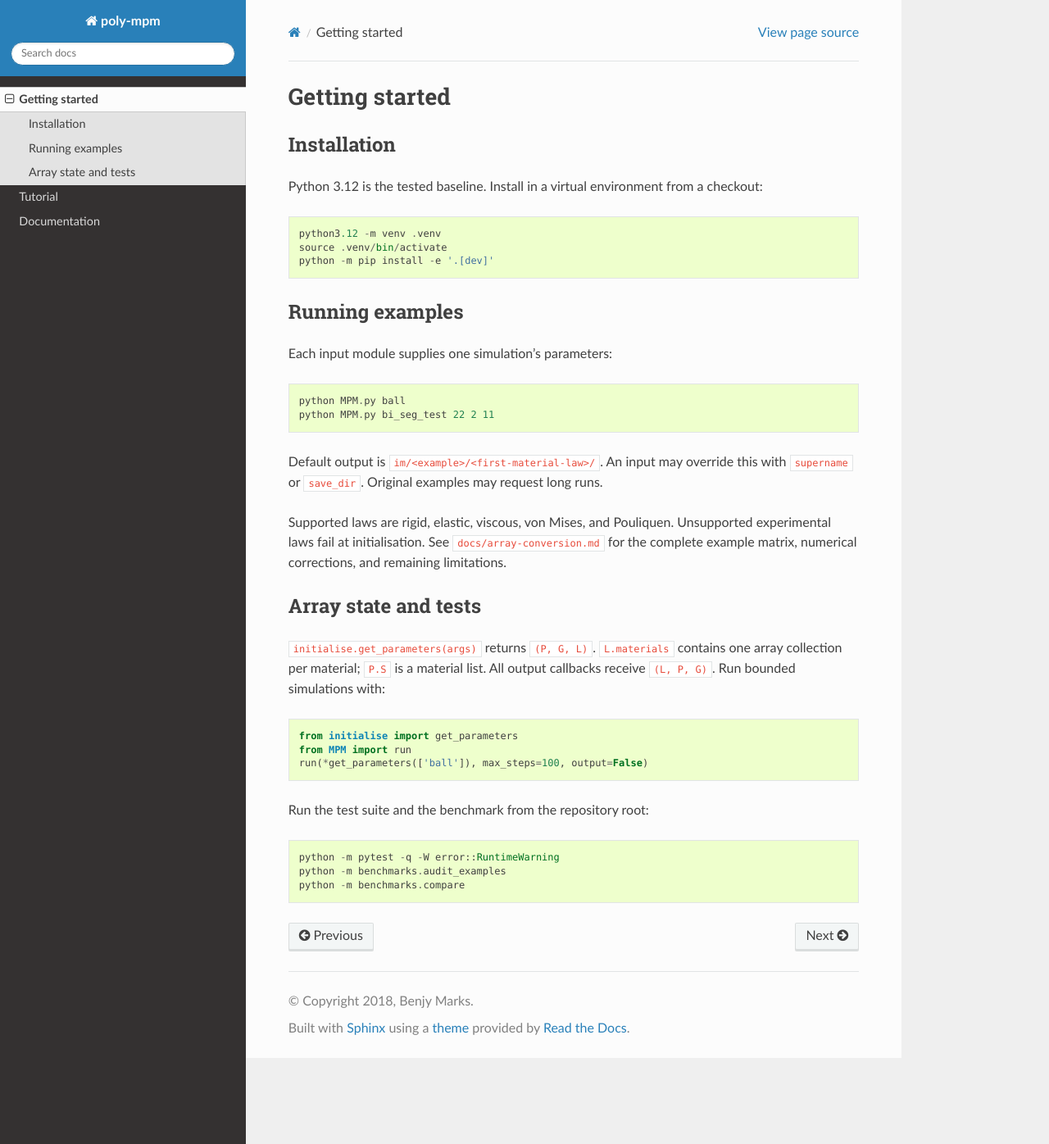
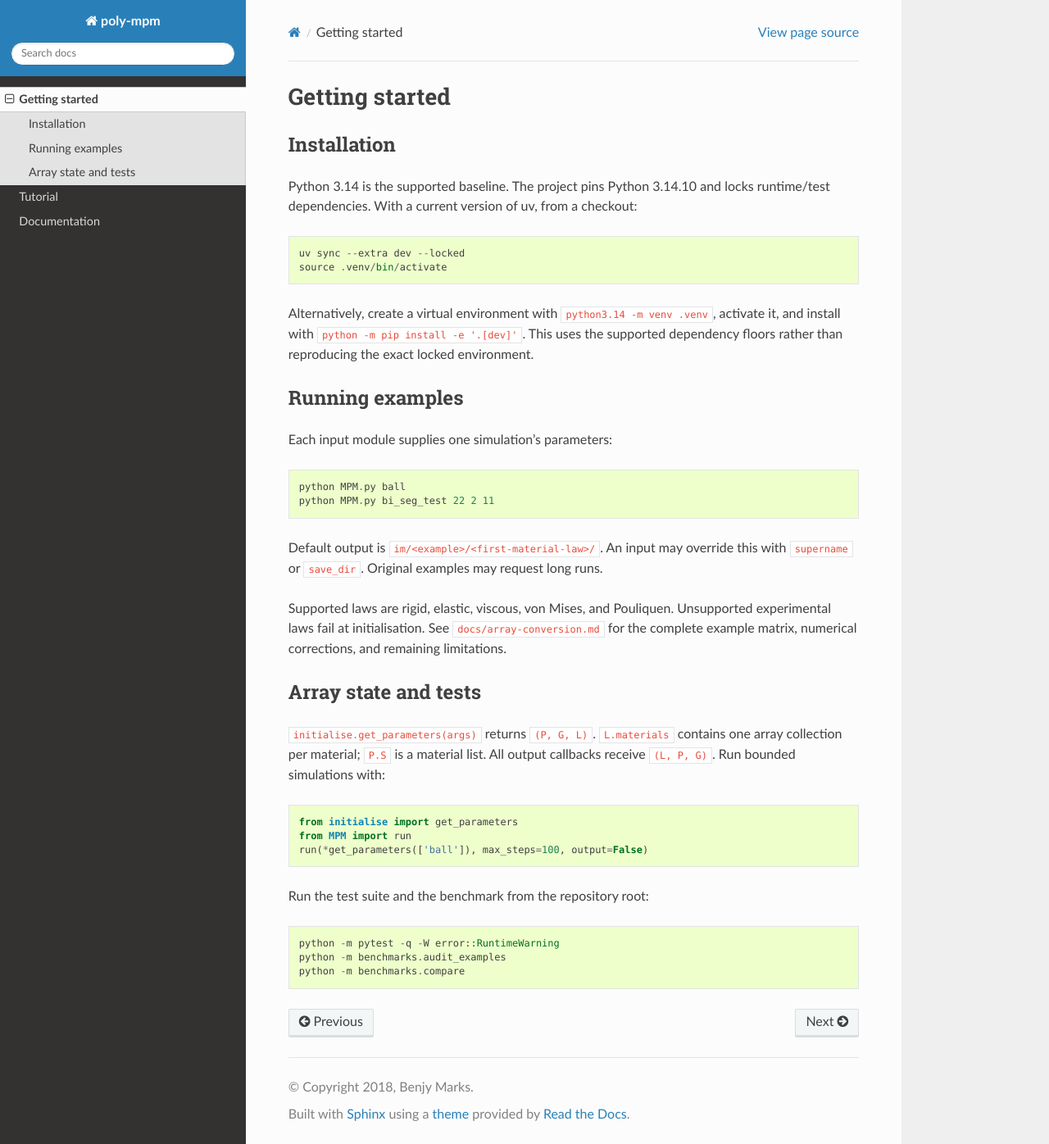
Before and after one commit to benjym/poly-mpm, a Sphinx documentation site: the page built from docs/getting_started.rst, in a window 1280 px wide and 1396 px high. Shown: the whole window at 82% size. Built offline with Sphinx 7.4.7 and the Read the Docs theme 3.1.0, drawn with Linux system fonts in a browser that asks for light colours.

Commit message:
Update Python baseline and lock current scientific dependencies

```diff
--- a/docs/getting_started.rst
+++ b/docs/getting_started.rst
@@ -6,11 +6,15 @@ Getting started
 Installation
 ============
 
-Python 3.12 is the tested baseline. Install in a virtual environment from a checkout::
+Python 3.14 is the supported baseline. The project pins Python 3.14.10 and locks
+runtime/test dependencies. With a current version of uv, from a checkout::
 
-    python3.12 -m venv .venv
+    uv sync --extra dev --locked
     source .venv/bin/activate
-    python -m pip install -e '.[dev]'
+
+Alternatively, create a virtual environment with ``python3.14 -m venv .venv``,
+activate it, and install with ``python -m pip install -e '.[dev]'``. This uses the
+supported dependency floors rather than reproducing the exact locked environment.
 
 Running examples
 ================
```
Also changed, not shown: README.md (+13 -3 lines), docs/array-conversion.md (+9 -0 lines), pyproject.toml (+10 -9 lines), 2 other files.
